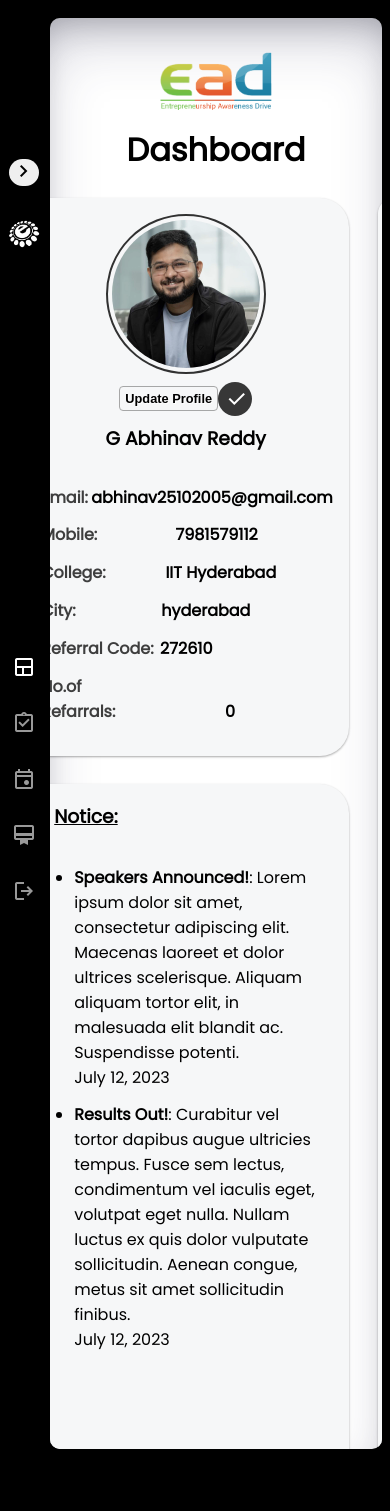
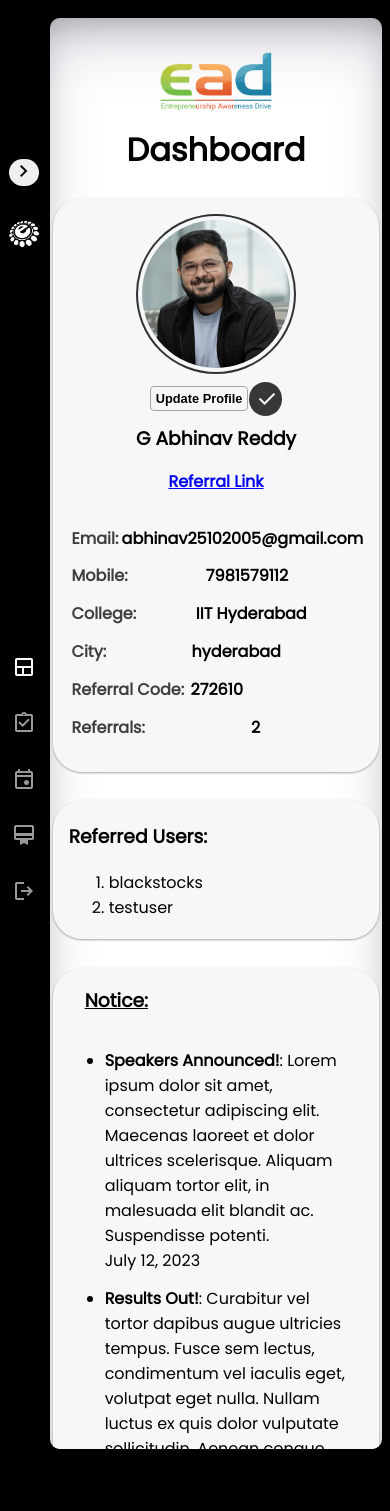
Before and after one commit to abhinavreddy05/ECell-Reg-Portal, a Django app: page /ead/dashboard/ in a window 390 px wide. Run offline with Django 4.2, Linux system fonts and the light colour scheme; a user stored in the database is signed in; data comes from the database, SQL or seed files in the repository; both versions use the stored data as it was after the commit; some libraries are stand-ins or nearby versions.

Commit message:
added referral part

```diff
--- a/reg_portal/ead/forms.py
+++ b/reg_portal/ead/forms.py
@@ -22,12 +22,13 @@ class EADUserForm(forms.ModelForm):
 
     is_ca = forms.BooleanField(
         label='Want to register as a Campus Ambassador?',
-        widget=forms.Select(choices=[(True, 'Yes'), (False, 'No')]),
+        widget=forms.Select(choices=[(True, 'Yes'), (False, 'No')]), required=False
     )
 
     class Meta:
         model = EADUser
         fields = ('mobile', 'college_name', 'ead_city', 'is_ca')
+        exclude = ['referred_by', 'referral_code']
 
 class CombinedRegistrationForm(forms.Form):
     def __init__(self, *args, **kwargs):
--- a/reg_portal/ead/models.py
+++ b/reg_portal/ead/models.py
@@ -17,6 +17,7 @@ class EADUser(models.Model):
     is_ca = models.BooleanField('campus ambassador', default=False)
     profile_image = models.ImageField(null=True, blank=True, upload_to='ead/profiles/')
     referral_code = models.CharField(max_length=6, unique=True, null=True, blank=True)
+    referred_by = models.CharField(max_length=6, null=True, blank=True)
 
     def __str__(self):
         return self.user.username
@@ -36,6 +37,8 @@ class EADUser(models.Model):
         # Generate a random 6-digit number
         return str(random.randint(100000, 999999))
 
+    def set_referred_by(self, code):
+        self.referred_by = code
 class EADNotice(models.Model):
     title = models.CharField(max_length=255)
     desc = models.CharField(max_length=255)
--- a/reg_portal/ead/static/css/ead_dashboard.css
+++ b/reg_portal/ead/static/css/ead_dashboard.css
@@ -290,7 +290,7 @@
 }
 
 
-@media (max-width:600px) {
+@media (max-width:700px) {
     .main{
         padding: 1rem;
     }
@@ -326,11 +326,16 @@
     }
 }
 
-@media (max-width: 1000px) {
+@media (max-width: 1100px) {
     .main .content{
         gap: 1.8rem;
         display: grid;
         grid-template-columns: 1fr;
         grid-template-rows: auto auto auto auto;
     }
+
+    .main .content .card2{
+        grid-row: auto;
+        grid-column: auto;
+    }
 }
--- a/reg_portal/ead/templates/ead/dashboard.html
+++ b/reg_portal/ead/templates/ead/dashboard.html
@@ -31,6 +31,15 @@
 
                 <h3>{{user.name}}</h3>
             </div>
+
+            {% if userinfo.is_ca %}
+                <div class="share">
+                    {% with referral as code %}
+                        <a href="{% url 'ead_register' code=code %}" target="blank">Referral Link</a>
+                    {% endwith %}
+                </div>
+            {% endif %}
+
             <div class="info col-8">
                 <ul>
                     <li>Email: <span>{{user.email}}</span></li>
@@ -39,15 +48,20 @@
                     <li>City: <span>{{userinfo.ead_city}}</span></li>
                     {% if userinfo.is_ca %}
                         <li><p>Referral Code:<p> <span>{{userinfo.referral_code}}</span></li>
-                        <li><p>No.of Refarrals:</p> <span>0</span></li>
+                        <li><p>Referrals:</p> <span>{{referral_no}}</span></li>
                     {% endif %}
                 </ul>
             </div>
         </div>
 
         <div class="card card2">
-            <h3>Status:</h3>
+            <h3>Referred Users:</h3>
             <div class="subcards">
+                <ol>
+                    {% for obj in referred_users %}
+                        <li>{{obj.user}}</li>
+                    {% endfor %}
+                </ol>
             </div>
         </div>
 
--- a/reg_portal/ead/urls.py
+++ b/reg_portal/ead/urls.py
@@ -7,6 +7,7 @@ from .forms import CustomAuthenticationForm
 urlpatterns = [
     path('', views.register, name="ead_home"),
     path('register/', views.register, name="ead_register"),
+    path('register/<slug:code>/', views.register, name="ead_register"),
     path('login/',  LoginView.as_view(template_name='ead/login.html', authentication_form=CustomAuthenticationForm), name="ead_login"),
 
     path('dashboard/', views.dashboard, name="ead_dashboard"),
--- a/reg_portal/ead/views.py
+++ b/reg_portal/ead/views.py
@@ -4,16 +4,20 @@ from .forms import CombinedRegistrationForm, ProfileForm
 from .decorators import for_ead
 from .models import EADUser, EADNotice
 
-def register(request):
+def register(request, code=None):
     if request.method == 'POST':
         form = CombinedRegistrationForm(request.POST)
         if form.is_valid():
             # Save User object
-            user = form.save()
+            user = form.registration_form.save(commit=False)
+            user.set_password(form.registration_form.cleaned_data['password1'])
+            user.ead = True
+            user.save()
 
             # Save additional data
-            ead_user = form.save()
+            ead_user = form.ead_user_form.save(commit=False)
             ead_user.user = user
+            ead_user.referred_by = code  # Set the referred_by field with the code
             ead_user.save()
 
             return redirect('/ead/login/')
@@ -40,12 +44,24 @@ def dashboard(request):
             return redirect('ead_dashboard')
     else:
         form = ProfileForm(instance=userinfo)
+
     notices = EADNotice.objects.all().order_by('-date')
 
+    if userinfo.is_ca:
+        referral = userinfo.referral_code
+        referred_users = EADUser.objects.filter(referred_by=referral)
+        referrals_no = EADUser.objects.filter(referred_by=referral).count()
+    else:
+        referral = None
+        referred_users = None
+        referrals_no = None
     context = {
         'userinfo':userinfo,
         'form':form,
         'notices': notices,
+        'referral': referral,
+        'referral_no': referrals_no,
+        'referred_users': referred_users,
     }
     return render(request, 'ead/dashboard.html', context)
 
```
Also changed, not shown: reg_portal/db.sqlite3, reg_portal/ead/migrations/0006_eaduser_referred_by.py (added), reg_portal/ead/migrations/0007_alter_eaduser_referred_by.py (added), reg_portal/media/ead/profiles/My_project_2_YOezdNp.png (added).
